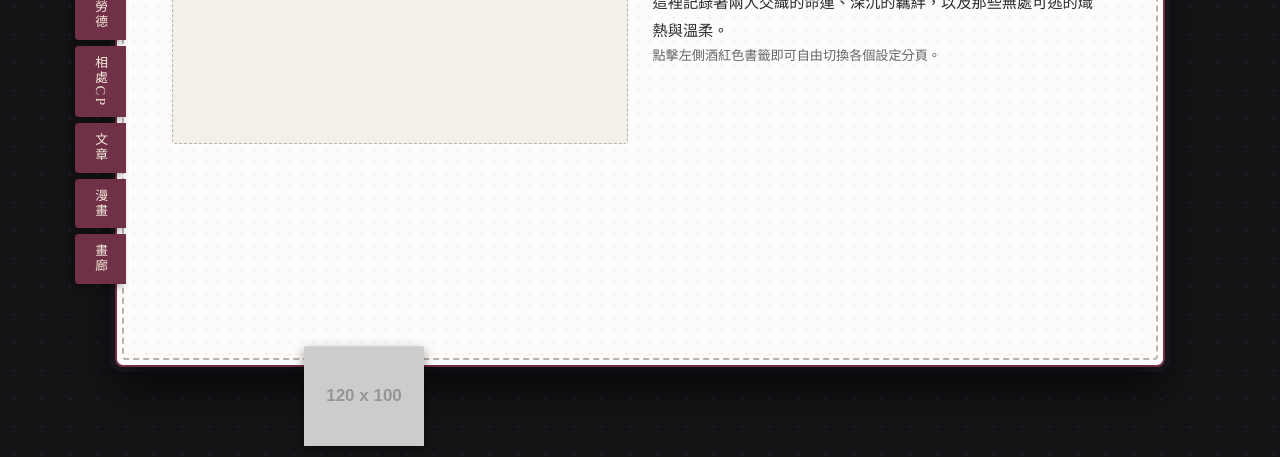
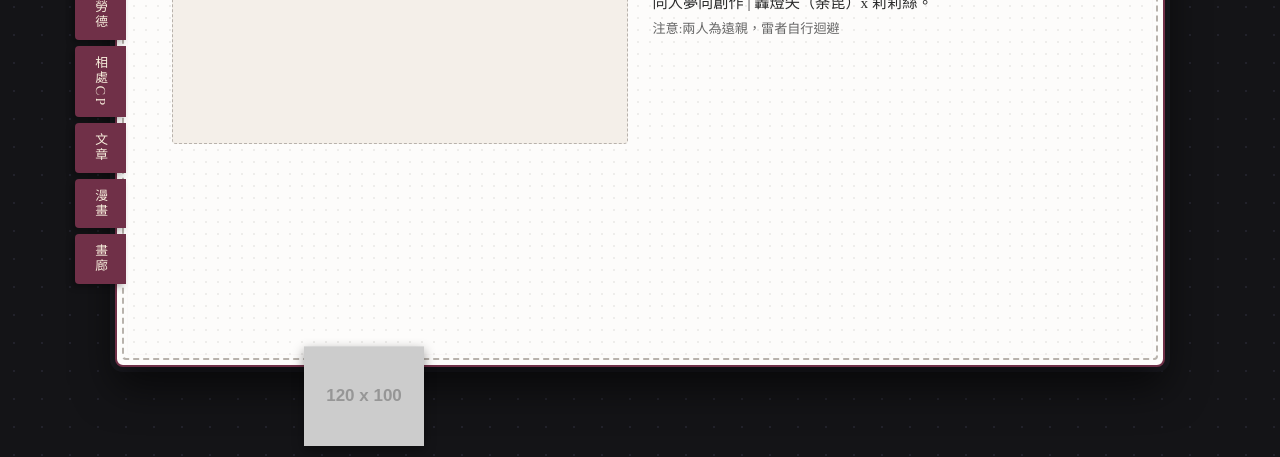
Before and after one commit to Azure8-art/DabixLilith, a plain HTML site: page index.html in a window 1280 px wide. Shown: the part 343-800 px from the top of the page. Drawn offline with nearby package versions, Linux system fonts and the light colour scheme; placeholder pictures from the web are drawn by us.

Commit message:
Update index.html

```diff
--- a/index.html
+++ b/index.html
@@ -330,8 +330,8 @@
                     <div class="home-intro">
                         <span class="tag">My Hero Academia • 荼毘夢向</span>
                         <h1>LILITH & TOUYA</h1>
-                        <p>歡迎來到莉莉絲與轟燈矢（荼毘）的夢向世界。<br>這裡記錄著兩人交織的命運、深沉的羈絆，以及那些無處可逃的熾熱與溫柔。</p>
-                        <p style="font-size: 0.82rem; color: var(--sub-text);">點擊左側酒紅色書籤即可自由切換各個設定分頁。</p>
+                        <p>同人夢向創作 | 轟燈矢（荼毘）x 莉莉絲。
+                        <p style="font-size: 0.82rem; color: var(--sub-text);">注意:兩人為遠親，雷者自行迴避</p>
                     </div>
                 </div>
             </div>
```
